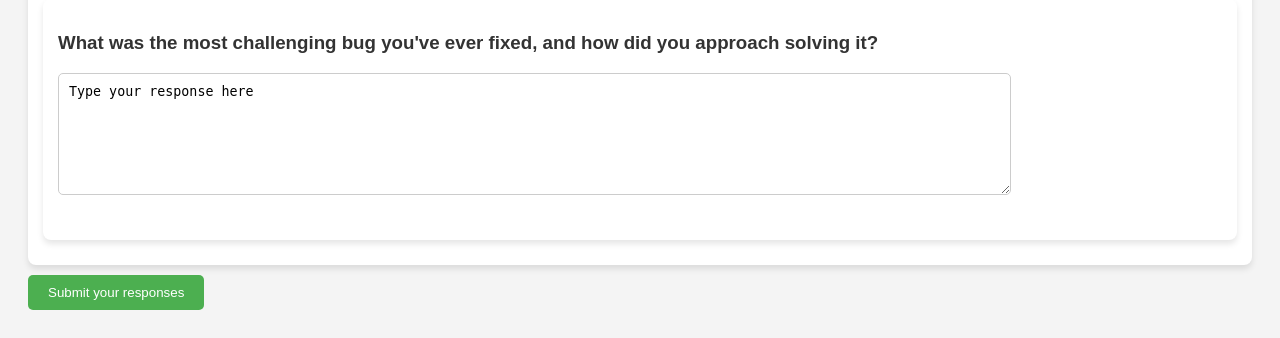
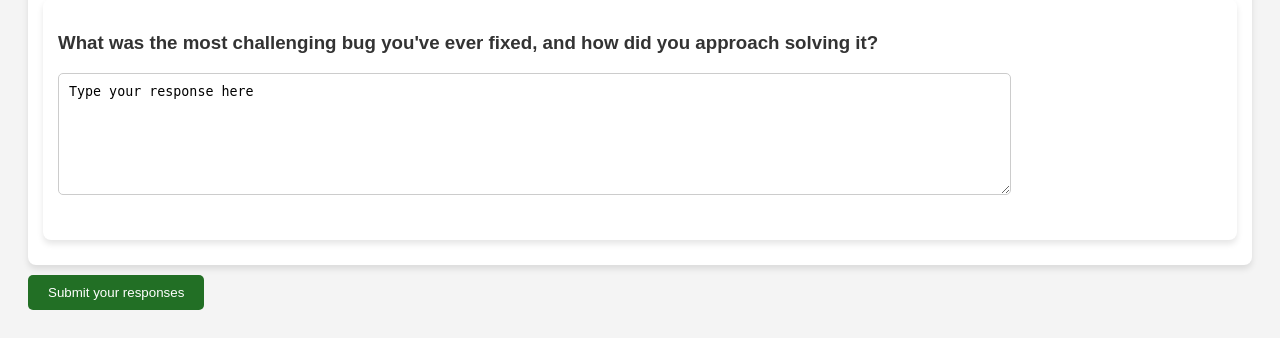
Before and after one commit to Kerdz/DjangoProject, a Django app: page /survey/ in a window 1280 px wide. Shown: the part 1130-1468 px from the top of the page. Run offline with Django 5.2, Linux system fonts and the light colour scheme; data comes from the database, SQL or seed files in the repository.

Commit message:
edited css

```diff
--- a/survey/static/survey/style.css
+++ b/survey/static/survey/style.css
@@ -34,7 +34,7 @@
 }
 
 button {
-    background-color: #4CAF50;
+    background-color: #226f25;
     color: white;
     padding: 10px 20px;
     border: none;
```
